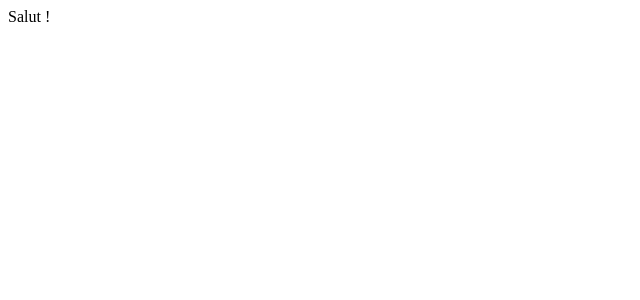
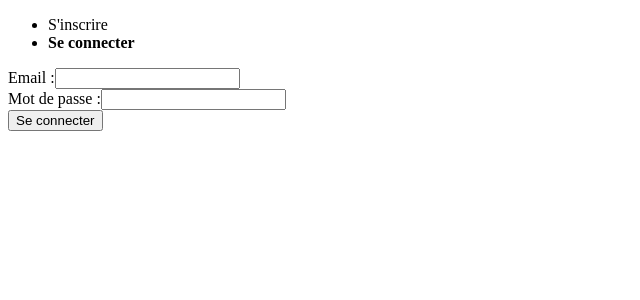
Before and after one commit to bmelicque/BastienMelicque_7_300920201_front, a React (Create React App) app: page / in a window 1280 px wide. Shown: the top 300 px of the page, without its empty margins (0-640 px from the left). Built offline with nearby package versions, Linux system fonts and the light colour scheme; no server answers.

Commit message:
Login page (JSX)

```diff
--- a/package.json
+++ b/package.json
@@ -6,8 +6,10 @@
     "@testing-library/jest-dom": "^5.14.1",
     "@testing-library/react": "^11.2.7",
     "@testing-library/user-event": "^12.8.3",
+    "axios": "^0.22.0",
     "react": "^17.0.2",
     "react-dom": "^17.0.2",
+    "react-dotenv": "^0.1.3",
     "react-scripts": "^4.0.3",
     "sass": "^1.42.1",
     "web-vitals": "^1.1.2"
--- a/src/App.js
+++ b/src/App.js
@@ -1,9 +1,32 @@
+import axios from "axios";
+import { useEffect } from "react";
+import { useState } from "react/cjs/react.development";
+import Auth from "./pages/Auth";
+
 function App() {
-  return (
-    <div className="App">
-      Salut !
-    </div>
-  );
+	const [data, setData] = useState([]);
+
+	useEffect(() => {
+		const token = document.cookie.split('=')[1];
+
+		axios.get(`${process.env.REACT_APP_API_URL}api/posts`, {
+			headers: {Authorization: `Bearer ${token}`}
+		})
+			.then(res => {
+				console.log([...res.data.posts]);
+				console.log(data);
+				setData([...res.data.posts]);
+				console.log([...res.data.posts]);
+				console.log(data);
+			})
+			.catch(err => console.log(err))
+	}, []);
+
+	return (
+		<div className="App">
+			{!data.length && <Auth />}
+		</div>
+	);
 }
 
 export default App;
--- /dev/null
+++ b/src/components/Login.js
@@ -0,0 +1,59 @@
+import React, { useState } from 'react';
+import axios from 'axios';
+
+const Login = () => {
+    const [email, setEmail] = useState('');
+    const [password, setPassword] = useState('');
+
+    const errorDisplay = document.querySelector('.error');
+
+    const handleLogIn = async e => {
+        e.preventDefault();
+
+        try {
+            const maxAge = 2 * 86400000; // 2 days
+            const { data } = await axios({
+                method: "post",
+                url: `${process.env.REACT_APP_API_URL}api/auth/login`,
+                data: {
+                    email,
+                    password
+                }
+            });
+            document.cookie = `token=${data.token}; max-age=${maxAge}`;
+            window.location.reload();
+        } catch (error) {
+            errorDisplay.innerHTML = error.response.data.message;
+        }
+    }
+
+    return (
+        <form action="" className="form" id="signup-form" onSubmit={handleLogIn}>
+            <div className="error"></div>
+
+            <label htmlFor="email">Email&nbsp;:</label>
+            <input
+                type="text"
+                name="email"
+                id="email"
+                onChange={e => setEmail(e.target.value)}
+                value={email}
+            />
+            <br />
+
+            <label htmlFor="password">Mot de passe&nbsp;:</label>
+            <input
+                type="password"
+                name="password"
+                id="password"
+                onChange={e => setPassword(e.target.value)}
+                value={password}
+            />
+            <br />
+
+            <button type="submit">Se connecter</button>
+        </form>
+    );
+};
+
+export default Login;
--- /dev/null
+++ b/src/components/Signup.js
@@ -0,0 +1,41 @@
+import React, { useState } from 'react';
+
+const Signup = () => {
+    const [email, setEmail] = useState('');
+    const [password, setPassword] = useState('');
+
+    const handleSignUp = e => {
+
+    }
+
+    return (
+        <form action="" className="form" id="signup-form" onSubmit={handleSignUp}>
+            <label htmlFor="email">Email&nbsp;:</label>
+            <input
+                type="text"
+                name="email"
+                id="email"
+                onChange={e => setEmail(e.target.value)}
+                value={email}
+            />
+            <br />
+            <div className="error" id="email-error"></div>
+            <br />
+
+            <label htmlFor="password">Mot de passe&nbsp;:</label>
+            <input
+                type="password"
+                name="password"
+                id="password"
+                onChange={e => setPassword(e.target.value)}
+                value={password}
+            />
+            <br />
+            <div className="error" id="password-error"></div>
+
+            <button type="submit">S'inscrire</button>
+        </form>
+    );
+};
+
+export default Signup;
--- /dev/null
+++ b/src/pages/Auth.js
@@ -0,0 +1,33 @@
+import { useState } from "react";
+import Login from "../components/Login";
+import Signup from "../components/Signup";
+
+const Auth = () => {
+    const [signUpModal, setSignupModal] = useState(false);
+    const [logInModal, setLogInModal] = useState(true);
+
+    const handleModals = e => {
+        if (e.target.id === 'signup') {
+            setSignupModal(true);
+            setLogInModal(false);
+        } else if (e.target.id === 'login') {
+            setLogInModal(true);
+            setSignupModal(false);
+        }
+    }
+
+    return (
+        <div className="auth">
+            <nav>
+                <ul>
+                    <li onClick={handleModals} id='signup' className={signUpModal && 'nav-link--active'}>S'inscrire</li>
+                    <li onClick={handleModals} id='login' className={logInModal && 'nav-link--active'}>Se connecter</li>
+                </ul>
+            </nav>
+            {signUpModal && <Signup />}
+            {logInModal && <Login />}
+        </div>
+    )
+}
+
+export default Auth;
--- a/src/styles/main.scss
+++ b/src/styles/main.scss
@@ -0,0 +1,3 @@
+.nav-link--active {
+    font-weight: bold;
+}
```
Also changed, not shown: src/pages/Thread.js (added), 2 other files (tests, documents, lock files or other folders).
